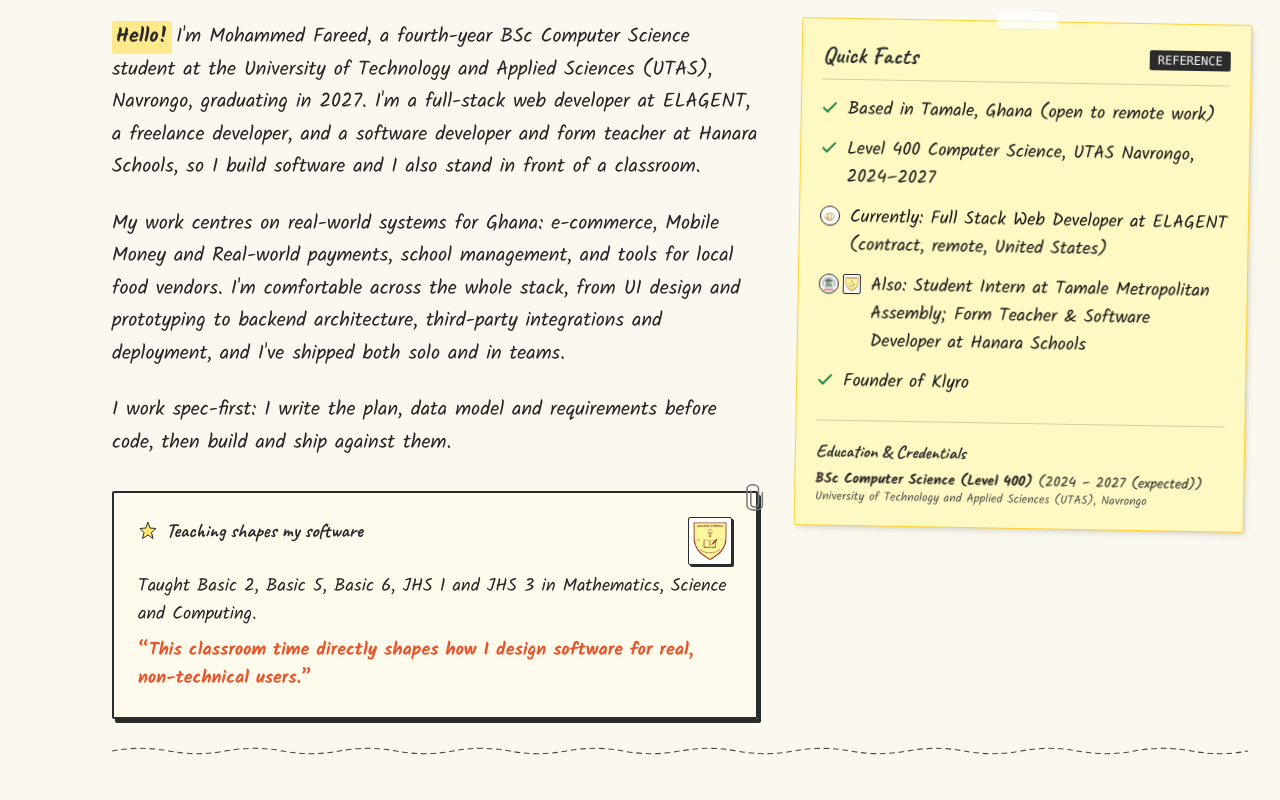
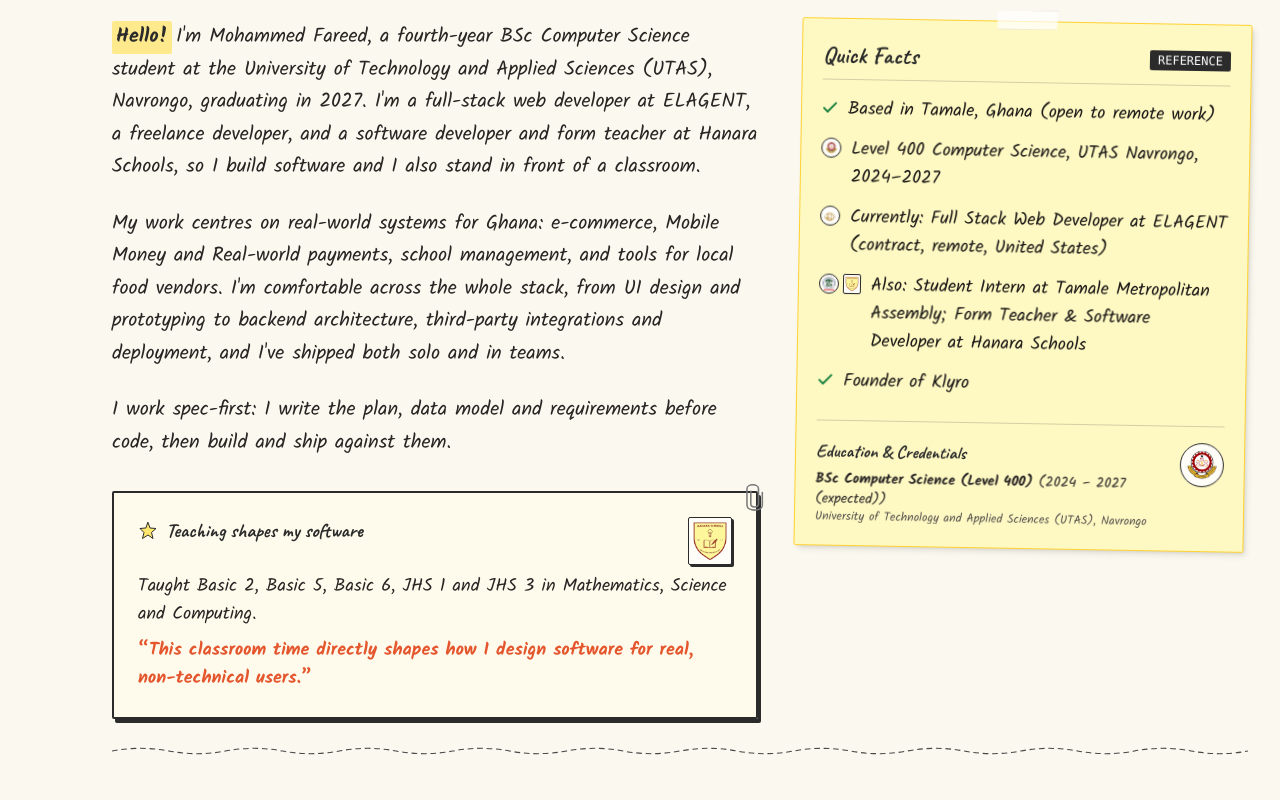
Before and after one commit to hmfareed/Portfolio-Revamp, a Next.js app: page / in a window 1280 px wide. Shown: the part 1260-2060 px from the top of the page. Built offline with nearby package versions, Linux system fonts and the light colour scheme.

Commit message:
feat(branding): add official UTAS seal to experience, about, loader, and resume sections

```diff
--- a/src/content/experience.ts
+++ b/src/content/experience.ts
@@ -38,6 +38,7 @@ export const experienceContent: ExperienceItem[] = [
     period: "2026",
     type: "Leadership",
     location: "Navrongo",
+    logo: "/images/logos/utas.png",
     bullets: [
       "Led a team applying machine learning models to a chronic kidney disease dataset.",
       "Coordinated model testing and evaluated prediction accuracy."
--- a/src/themes/pencil/animations/PencilLoader.tsx
+++ b/src/themes/pencil/animations/PencilLoader.tsx
@@ -533,8 +533,13 @@ export const PencilLoader: React.FC<PencilLoaderProps> = ({ onComplete }) => {
 
                   <div className="flex items-baseline gap-2.5">
                     <span className="font-bold text-xs sm:text-sm uppercase font-mono text-stone-600">SCHOOL:</span>
-                    <span className="border-b-2 border-stone-400 flex-1 pl-1.5 text-xs sm:text-base font-semibold text-stone-600">
-                      UTAS Navrongo, Ghana
+                    <span className="border-b-2 border-stone-400 flex-1 pl-1.5 text-xs sm:text-base font-semibold text-stone-600 flex items-center justify-between">
+                      <span>UTAS Navrongo, Ghana</span>
+                      <img
+                        src="/images/logos/utas.png"
+                        alt="UTAS Seal"
+                        className="w-5 h-5 object-contain inline-block ml-1"
+                      />
                     </span>
                   </div>
                 </div>
--- a/src/themes/pencil/sections/AboutSection.tsx
+++ b/src/themes/pencil/sections/AboutSection.tsx
@@ -170,6 +170,19 @@ export const AboutSection: React.FC = () => {
                         className="object-contain"
                       />
                     </span>
+                  ) : fact.includes('UTAS') ? (
+                    <span
+                      className="relative w-5 h-5 rounded-full border border-[#2B2B2B] overflow-hidden shrink-0 mt-0.5 shadow-2xs inline-block bg-[#FFFDF8]"
+                      title="CKT-UTAS University Seal"
+                    >
+                      <Image
+                        src="/images/logos/utas.png"
+                        alt="UTAS Logo"
+                        fill
+                        sizes="20px"
+                        className="object-contain p-0.5"
+                      />
+                    </span>
                   ) : (
                     <CheckmarkDoodle className="w-4 h-4 text-emerald-700 mt-1 shrink-0" />
                   )}
@@ -178,8 +191,9 @@ export const AboutSection: React.FC = () => {
               ))}
             </ul>
 
-            {/* Education Summary */}
-            <div className="mt-6 pt-4 border-t border-stone-800/20">
+            {/* Education Summary with UTAS University Seal */}
+            <div className="mt-6 pt-4 border-t border-stone-800/20 flex items-start justify-between gap-3">
+              <div>
                 <h4 className="font-heading text-lg font-bold text-[#2B2B2B] mb-1">
                   Education &amp; Credentials
                 </h4>
@@ -190,6 +204,20 @@ export const AboutSection: React.FC = () => {
                   {aboutContent.education.institution}
                 </p>
               </div>
+
+              <div
+                className="relative shrink-0 w-11 h-11 rounded-full border border-[#2B2B2B] bg-[#FFFDF8] p-0.5 shadow-2xs hover:scale-105 hover:rotate-3 transition-transform"
+                title="CKT-UTAS University Seal"
+              >
+                <Image
+                  src="/images/logos/utas.png"
+                  alt="UTAS Logo"
+                  fill
+                  sizes="44px"
+                  className="object-contain p-0.5"
+                />
+              </div>
+            </div>
           </StickyNote>
         </motion.div>
       </div>
--- a/src/themes/pencil/sections/ResumeSection.tsx
+++ b/src/themes/pencil/sections/ResumeSection.tsx
@@ -1,6 +1,7 @@
 'use client';
 
 import React, { useState } from 'react';
+import Image from 'next/image';
 import { motion, useReducedMotion } from 'framer-motion';
 import { HandDrawnUnderline } from '../primitives/HandDrawnUnderline';
 import { StampButton } from '../primitives/StampButton';
@@ -72,12 +73,23 @@ export const ResumeSection: React.FC = () => {
             </h3>
 
             <p className="font-handwriting text-base sm:text-lg text-stone-700 leading-relaxed mb-4">
-              Full-stack developer specializing in the MERN stack and Next.js, with hands-on experience building production web applications for the Ghanaian market.
+              Full-stack engineer architecting scalable web applications, robust APIs, and production-ready digital products.
             </p>
 
             <ul className="space-y-2 font-handwriting text-sm sm:text-base text-stone-800 mb-6">
               <li className="flex items-center justify-center md:justify-start gap-2">
-                <CheckmarkDoodle className="w-4 h-4 text-emerald-700 shrink-0" />
+                <span
+                  className="relative w-4.5 h-4.5 rounded-full border border-[#2B2B2B] overflow-hidden shrink-0 inline-block bg-[#FFFDF8]"
+                  title="CKT-UTAS University Seal"
+                >
+                  <Image
+                    src="/images/logos/utas.png"
+                    alt="UTAS Logo"
+                    fill
+                    sizes="18px"
+                    className="object-contain p-0.5"
+                  />
+                </span>
                 <span>Level 400 BSc Computer Science, UTAS Navrongo</span>
               </li>
               <li className="flex items-center justify-center md:justify-start gap-2">
```
Also changed, not shown: public/images/logos/utas.png (added). Lines whose indentation alone changed are shown as unchanged.
